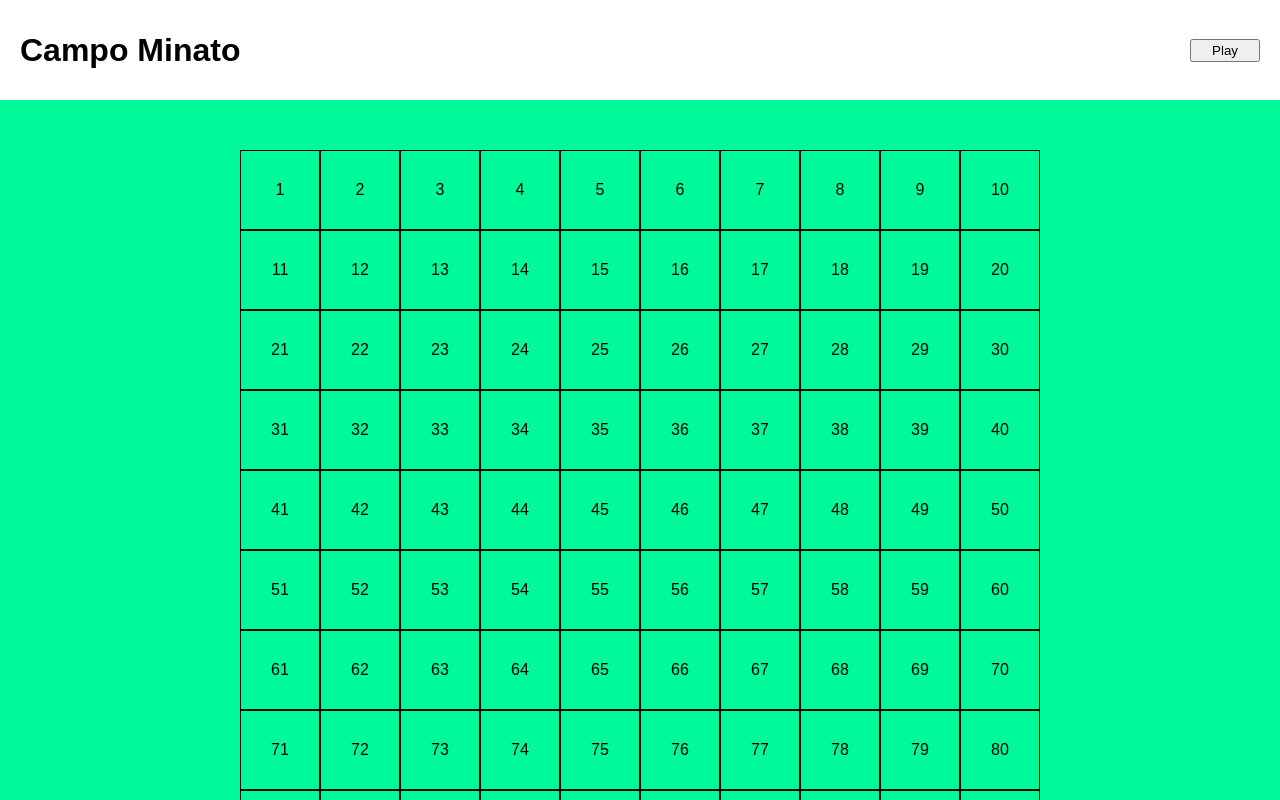
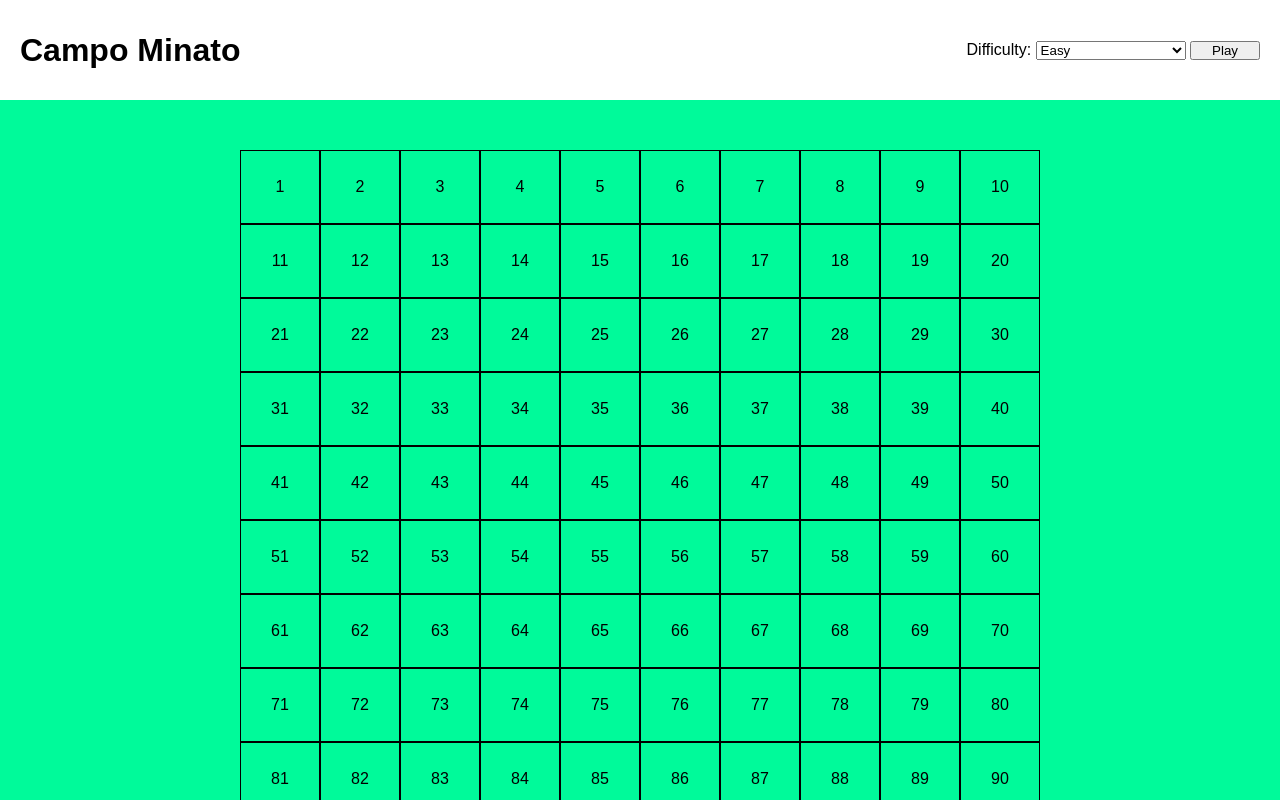
Before and after one commit to Gino804/js-campominato-grid, a plain HTML site: page index.html in a window 1280 px wide. Both pictures are taken after a click on the button "Play". Shown: the top 800 px of the page. Drawn offline with Linux system fonts and the light colour scheme.

Commit message:
Added bonus

```diff
--- a/css/style.css
+++ b/css/style.css
@@ -23,11 +23,17 @@ main
 {
     background-color:mediumspringgreen;
     padding:50px 0;
+    height:840px;
+}
+
+#difficulty
+{
+    width:150px;
 }
 
 #play
 {
-    padding: 2px 20px;
+    padding:0 20px;
 }
 
 #grid
@@ -35,14 +41,12 @@ main
     margin:auto;
     display:flex;
     flex-wrap:wrap;
-    height:800px;
+    height:100%;
     width:800px;
 }
 
 .cell
 {
-    flex-basis:10%;
-    height:10%;
     border:1px solid black;
     display:flex;
     align-items:center;
@@ -50,6 +54,24 @@ main
     cursor: pointer;
 }
 
+.cell.cell-10
+{
+    flex-basis:10%;
+    height:10%;
+}
+
+.cell.cell-9
+{
+    flex-basis:calc(100% / 9);
+    height:calc(100% / 9);
+}
+
+.cell.cell-7
+{
+    flex-basis:calc(100% / 7);
+    height:calc(100% / 7);
+}
+
 .bg-blue
 {
     background-color:aqua;
--- a/index.html
+++ b/index.html
@@ -10,7 +10,15 @@
   <body>
     <header>
       <h1>Campo Minato</h1>
-      <button id="play">Play</button>
+      <div>
+        <label for="difficulty">Difficulty:</label>
+        <select id="difficulty">
+          <option value="1">Easy</option>
+          <option value="2">Medium</option>
+          <option value="3">Hard</option>
+        </select>
+        <button id="play">Play</button>
+      </div>
     </header>
     <main>
       <div id="grid"></div>
--- a/js/script.js
+++ b/js/script.js
@@ -6,6 +6,7 @@ const createCell = (n) =>
     const cell = document.createElement('div');
     cell.classList.add('cell');
     cell.innerText = n;
+
     return cell;
 }
 
@@ -16,19 +17,48 @@ console.log(playButton);
 const grid = document.getElementById('grid');
 console.log(grid);
 
-// Stabilisco il numero di righe e di colonne della griglia
-const rows = 10;
-const cols = 10;
-
-// Calcolo le celle totali moltiplicando righe e colonne
-const totalCells = rows * cols;
+let isClicked = 0;
 
 // Quando l'utente clicca sul bottone
 playButton.addEventListener('click', function()
 {
+    if(isClicked) return;
+
+    isClicked = 1;
+
+    // Recupero la difficoltà
+    const difficulty = parseInt(document.getElementById('difficulty').value);
+    console.log(difficulty);
+
+    // Stabilisco il numero di righe e di colonne della griglia
+    let rows = 10;
+    let cols = 10;
+    let cellClass = 'cell-10';
+
+    if(difficulty === 2)
+    {
+        rows = cols = 9;
+        cellClass = 'cell-9';
+    }
+    else if(difficulty === 3)
+    {
+        rows = cols = 7;
+        cellClass = 'cell-7';
+    }
+
+    // Calcolo le celle totali moltiplicando righe e colonne
+    const totalCells = rows * cols;
+
+
     for(i = 1; i <= totalCells; i++)
     {
+        // Creo una cella che contiene il numero dell'indice
         const cell = createCell(i);
+
+        // Gestisco il layout della griglia a seconda della difficoltà
+        cell.classList.add(cellClass);
+
+        // Aggiungo la cella alla griglia
         grid.appendChild(cell);
 
         // Quando l'utente clicca su una cella
```
Also changed, not shown: 1 other file.
